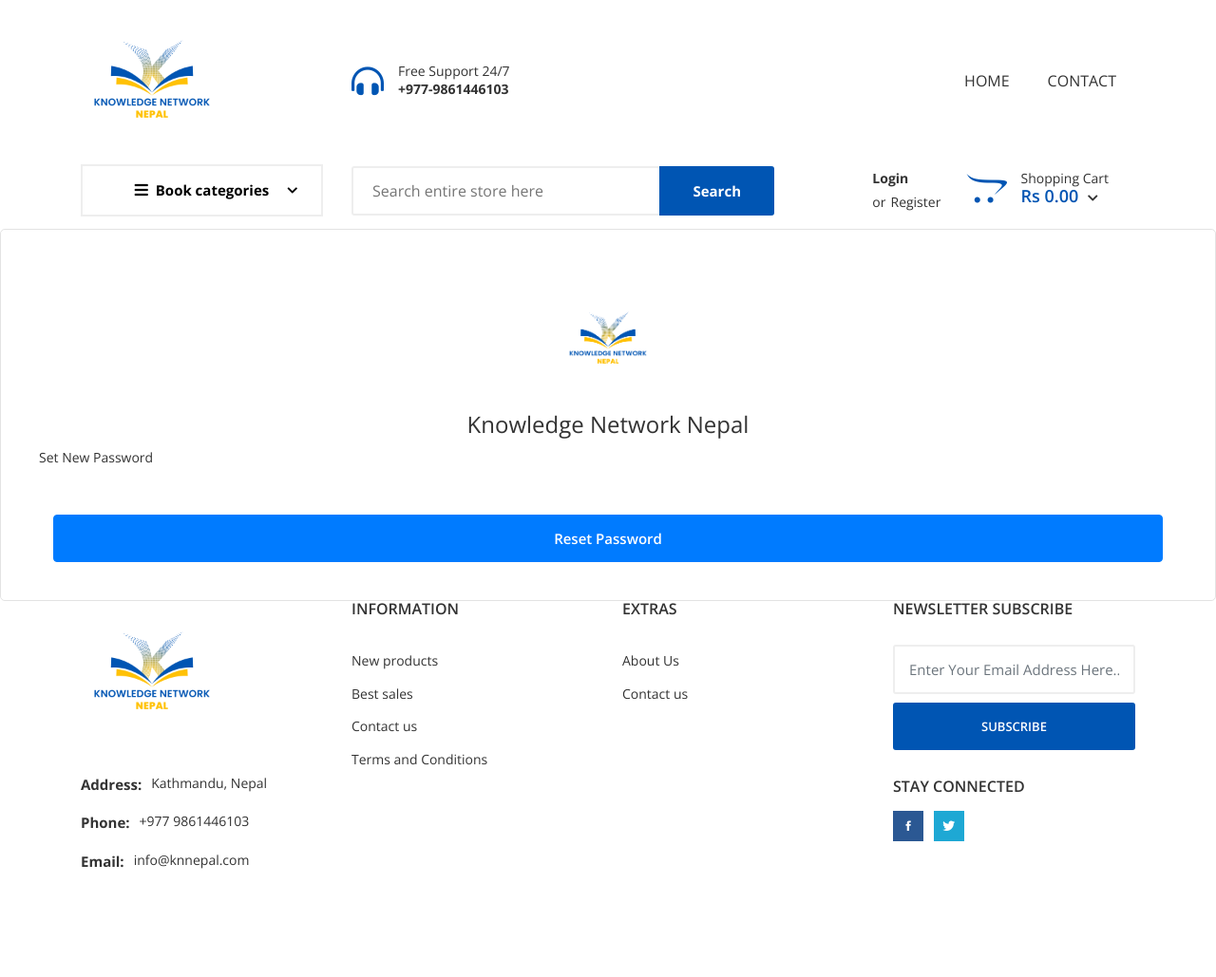
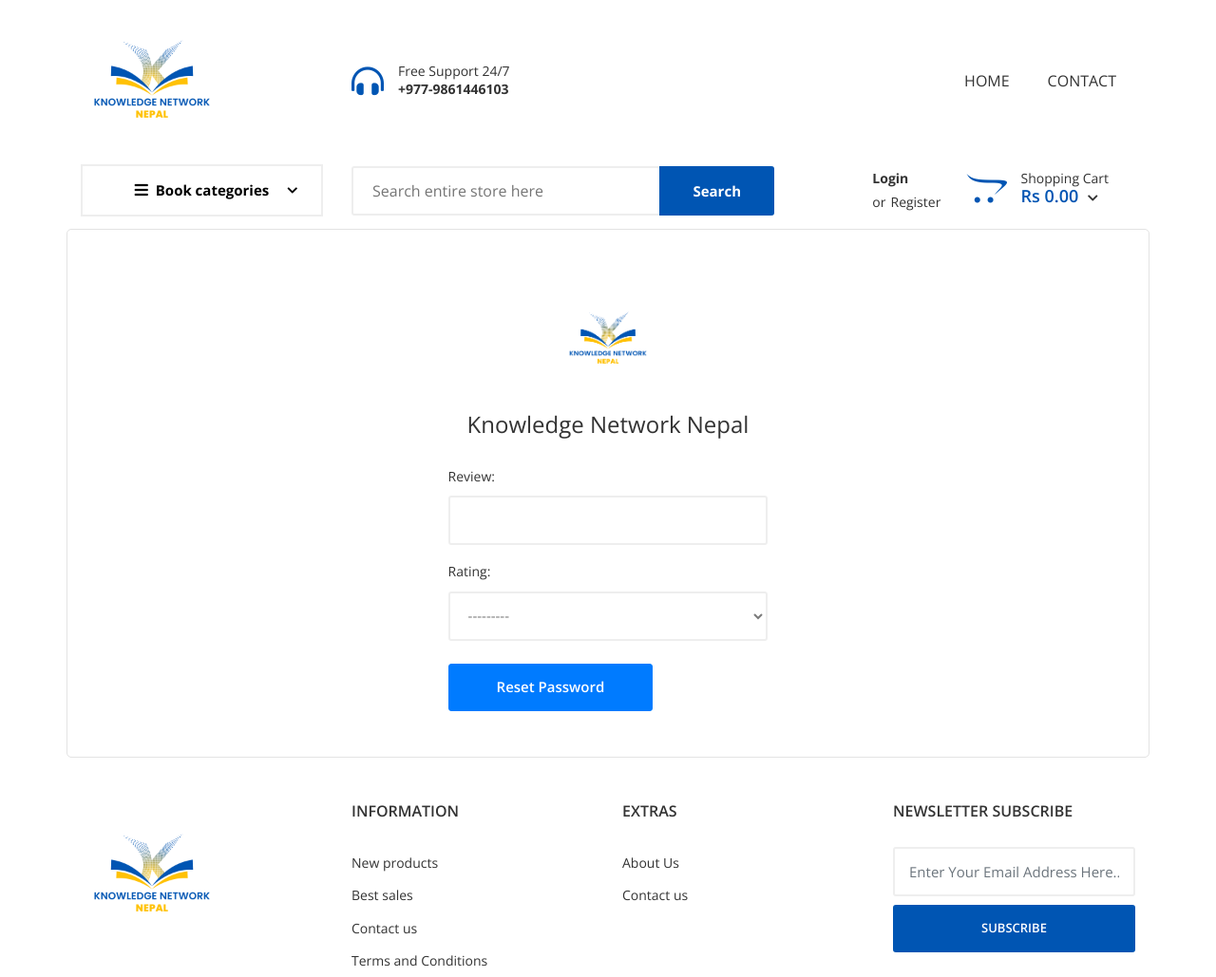
Before and after one commit to knowledgenetworknepal/knn, a Django app: template templates/userapp/passwordreset/reset.html in a window 1280 px wide. Shown: the top 1029 px of the page at 95% size. Run offline with Django 3.2, Linux system fonts and the light colour scheme; the template is opened without the code that fills it: values that come from a table or form of the project are taken from there, others are empty; some libraries are stand-ins or nearby versions; some web fonts are replaced.

Commit message:
pw reset

```diff
--- a/templates/userapp/passwordreset/complete.html
+++ b/templates/userapp/passwordreset/complete.html
@@ -1,4 +1,6 @@
 {% extends 'base.html' %}
+{% load static %}
+
 {% block content %}
 <div class="login-box">
   <div class="card">
@@ -14,7 +16,7 @@
      </div>
      <div class="col-6 mx-auto">
          <div class="mx-auto text-center">
-            <a href="{% url 'login' %}" class="btn btn-primary">Login</a>
+            <a href="{% url 'registration' %}" class="btn btn-primary my-5">Login</a>
 
          </div>
      </div>
@@ -22,4 +24,4 @@
     <!-- /.login-card-body -->
   </div>
 </div>
-{% endblock content %}
+{% endblock %}
--- a/templates/userapp/passwordreset/reset.html
+++ b/templates/userapp/passwordreset/reset.html
@@ -2,48 +2,21 @@
 {% load static %}
 
 {% block content %}
-<div class="login-box">
+<div class="login-box container d-flex justify-content-center mb-5 pb-5">
   <div class="card">
 
     <div class="card-body login-card-body rounded">
       <img class="mx-auto d-block" src="{% static 'image/logo.png' %}" alt="" height="100px">
  <br>
  <h4 class="d-flex justify-content-center">Knowledge Network Nepal</h4>
- <p class="login-box-msg">Set New Password </p>
 
+       </div>
+ <form method="POST">
+  {% csrf_token %}
+  {{form.as_p}}
+  <button type="submit" class="btn btn-primary mt-2"> Reset Password </button>
+</form>
 
-      <form action="#" method="post">
-
-        {% csrf_token %}
-        <div class="ml-5">
-            {{form.new_password1.label}}
-
-        </div>
-        <div class="input-group mb-3 ml-5">
-
-            <div class="">
-                {{ form.new_password1 }}
-
-            </div>
-
-        </div>
-        <div class="ml-5">
-            {{form.new_password2.label}}
-
-        </div>
-        <div class="input-group mb-3 ml-5">
-            {{ form.new_password2 }}
-
-          </div>
-        <div>
-          <div class="col-12">
-            <button type="submit" class="btn btn-primary btn-block btn-flat rounded">Reset Password</button>
-          </div>
-        </div>
-        {% if error %}
-						<li class="text-black ml-5"><b>{{error}}</b></li>
-						{% endif %}
-      </form>
 
     </div>
     <!-- /.login-card-body -->
@@ -54,11 +27,7 @@
 
 
 
-    <form method="POST">
-        {% csrf_token %}
-        {{form.as_p}}
-        <button type="submit"> Reset Password </button>
-    </form>
+
 
 </body>
 </html>
--- a/userapp/models.py
+++ b/userapp/models.py
@@ -15,7 +15,7 @@
         ('I would like to upload 3 books and pay Rs. 200', 'I would like to upload 3 books and pay Rs. 200'),
         ('I would like to deposit Rs. 1000 and pay Rs. 200','I would like to deposit Rs. 1000 and pay Rs. 200')
     ]
-    user = models.OneToOneField(CustomUser, on_delete=models.CASCADE, related_name='signup_choice')
+    user = models.ForeignKey(CustomUser, on_delete=models.CASCADE, related_name='signup_choice')
     selection = models.CharField(choices=CHOICE, max_length=256)
 
 
```
Also changed, not shown: userapp/migrations/0013_auto_20210314_1109.py (added).
